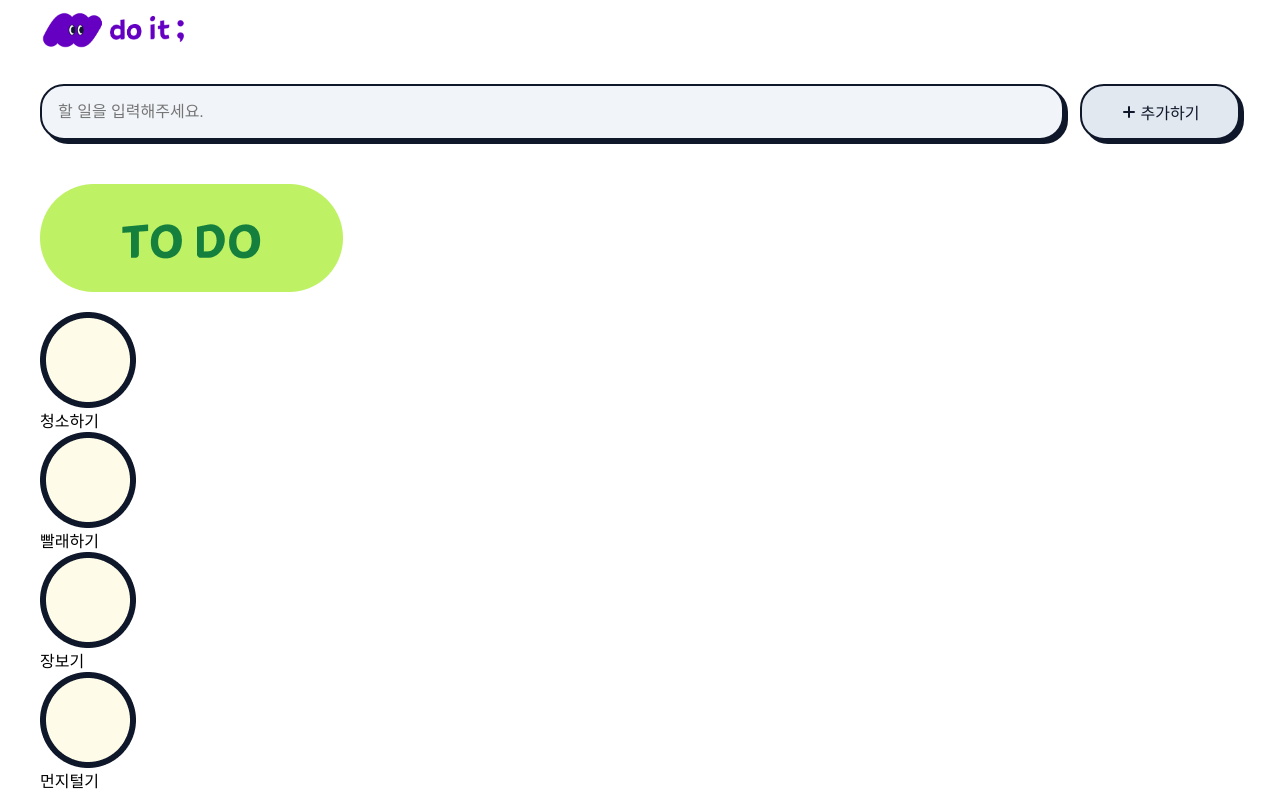
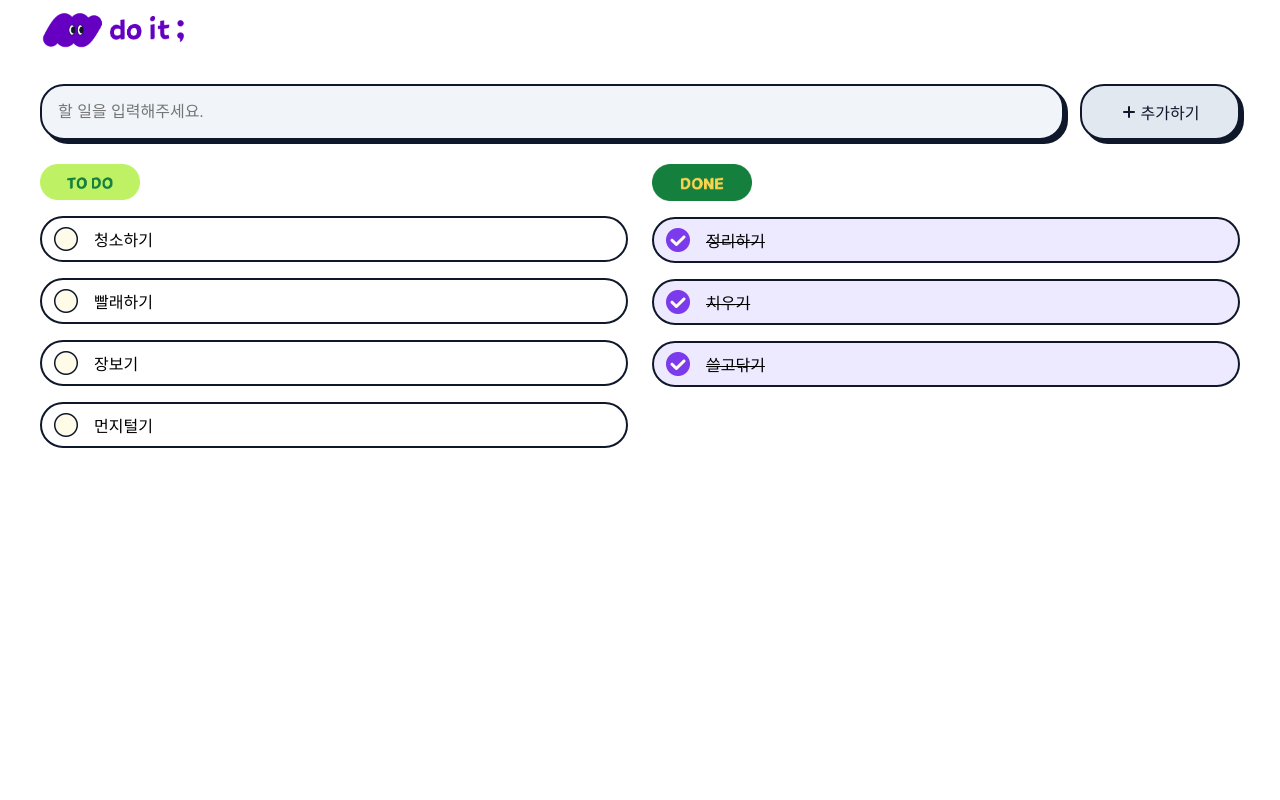
Before and after one commit to kim-ho-seon/do-it-todo, a React (Vite) app: page / in a window 1280 px wide. Shown: the top 800 px of the page. Built offline with nearby package versions, Linux system fonts and the light colour scheme.

Commit message:
style: 할 일 목록 스타일 적용

```diff
--- a/src/components/todo/TodoList.css
+++ b/src/components/todo/TodoList.css
@@ -0,0 +1,52 @@
+.todo-list {
+  display: flex;
+  gap: 24px;
+}
+
+.todo-section,
+.done-section {
+  flex: 1;
+  min-width: 0;
+}
+
+.todo-section h2,
+.done-section h2 {
+  width: 100px;
+  display: flex;
+  align-items: center;
+  margin: 0 0 16px;
+}
+
+.check-list {
+  display: flex;
+  flex-direction: column;
+  gap: 16px;
+}
+
+.check-list li {
+  display: flex;
+  align-items: center;
+  gap: 16px;
+  padding: 9px 12px;
+  border: 2px solid #0f172a;
+  border-radius: 24px;
+  outline: none;
+}
+
+.check-list li img {
+  width: 24px;
+  height: 24px;
+  flex-shrink: 0;
+}
+
+.check-list li.done {
+  text-decoration: line-through;
+  background-color: #ede9fe;
+}
+
+.empty-state {
+  width: 240px;
+  margin: 0 auto;
+  text-align: center;
+  color: #93a3b8;
+}
--- a/src/components/todo/TodoList.tsx
+++ b/src/components/todo/TodoList.tsx
@@ -1,3 +1,5 @@
+
+import './TodoList.css'
 
 function TodoList({todos}){
 
```
